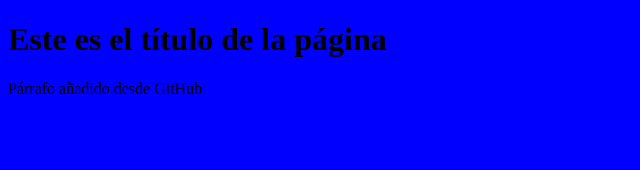
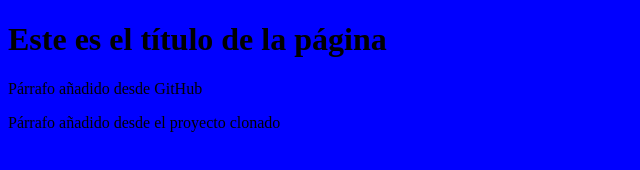
Before and after one commit to JMR2122/CursoGit2, a plain HTML site: page index.html in a window 1280 px wide. Shown: the whole page, without its empty margins (0-640 px from the left). Drawn offline with Linux system fonts and the light colour scheme.

Commit message:
parrafo desde clonado

```diff
--- a/index.html
+++ b/index.html
@@ -10,5 +10,6 @@
 <body>
     <h1>Este es el título de la página</h1>
     <p>Párrafo añadido desde GitHub</p>
+	<p>Párrafo añadido desde el proyecto clonado</p>
 </body>
 </html>
```
